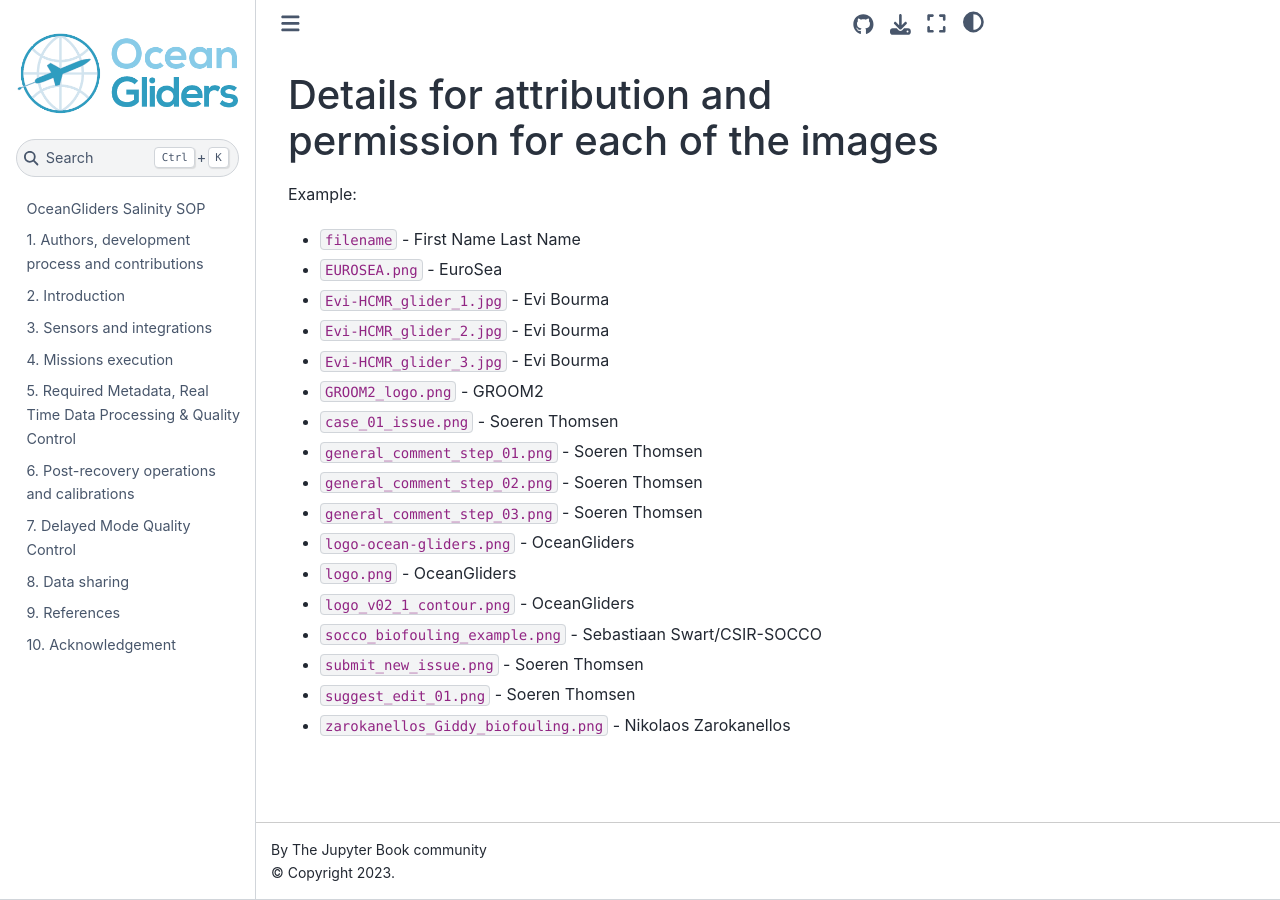
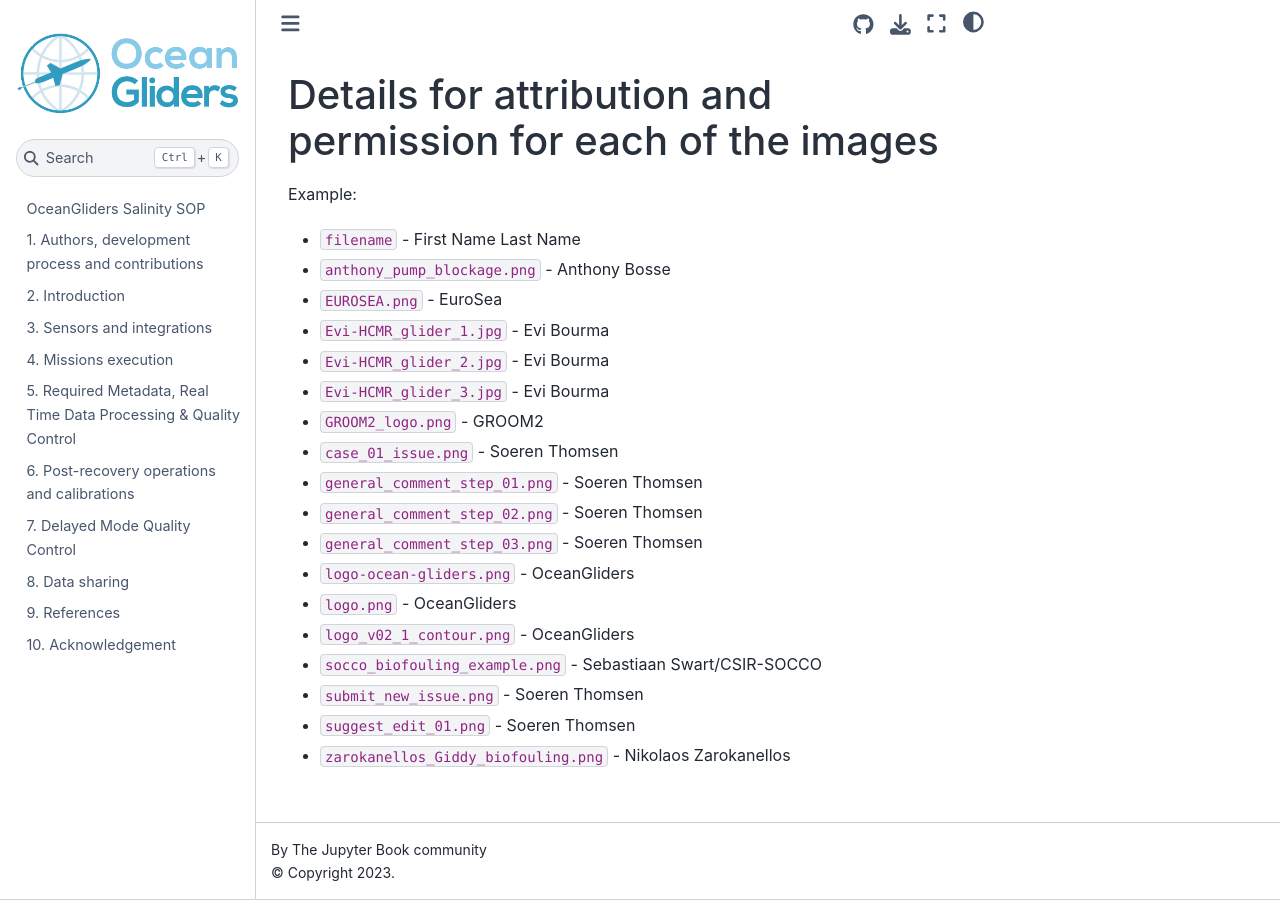
Before and after one commit to OceanGlidersCommunity/Salinity_SOP, a Jupyter Book: the page built from images/permissions.md, in a window 1280 px wide. Built offline with Jupyter Book 1.0.4 settings and Sphinx 7.4.7 and the Sphinx Book theme 1.1.4, drawn with Linux system fonts in a browser that asks for light colours; pages that are not in the unit, such as notebooks, are missing from menus.

Commit message:
anthony_pump_blockage.png

```diff
--- a/images/permissions.md
+++ b/images/permissions.md
@@ -3,6 +3,7 @@
 Example:
 - `filename` - First Name Last Name
 
+- `anthony_pump_blockage.png` - Anthony Bosse
 - `EUROSEA.png` - EuroSea
 - `Evi-HCMR_glider_1.jpg` - Evi Bourma
 - `Evi-HCMR_glider_2.jpg` - Evi Bourma
```
